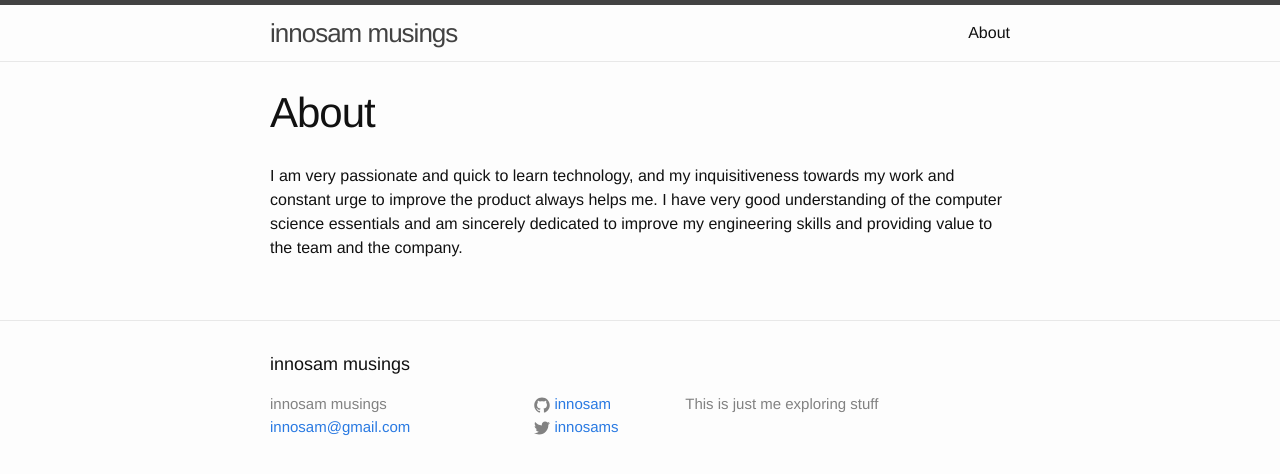
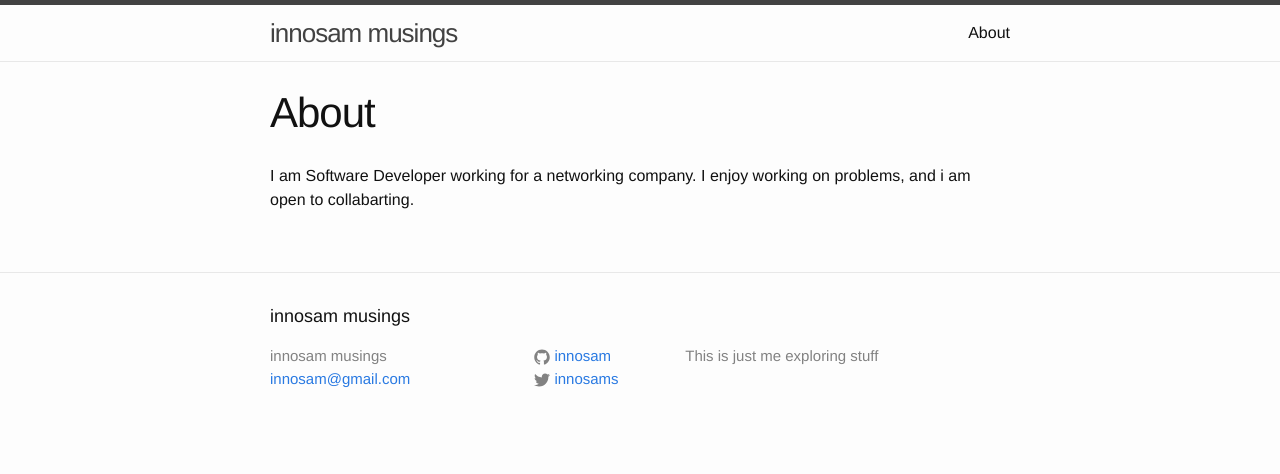
Before and after one commit to innosam/innosam, a Jekyll site: the page built from about.md, in a window 1280 px wide. Shown: the top 474 px of the page. Built offline with Jekyll 4.4.1, drawn with Linux system fonts in a browser that asks for light colours.

Commit message:
about.md

```diff
--- a/about.md
+++ b/about.md
@@ -4,4 +4,4 @@ title: About
 permalink: /about/
 ---
 
- I am very passionate and quick to learn technology, and my inquisitiveness towards my work and constant urge to improve the product always helps me. I have very good understanding of the computer science essentials and am sincerely dedicated to improve my engineering skills and providing value to the team and the company.
+I am Software Developer working for a networking company. I enjoy working on problems, and i am open to collabarting.
```
